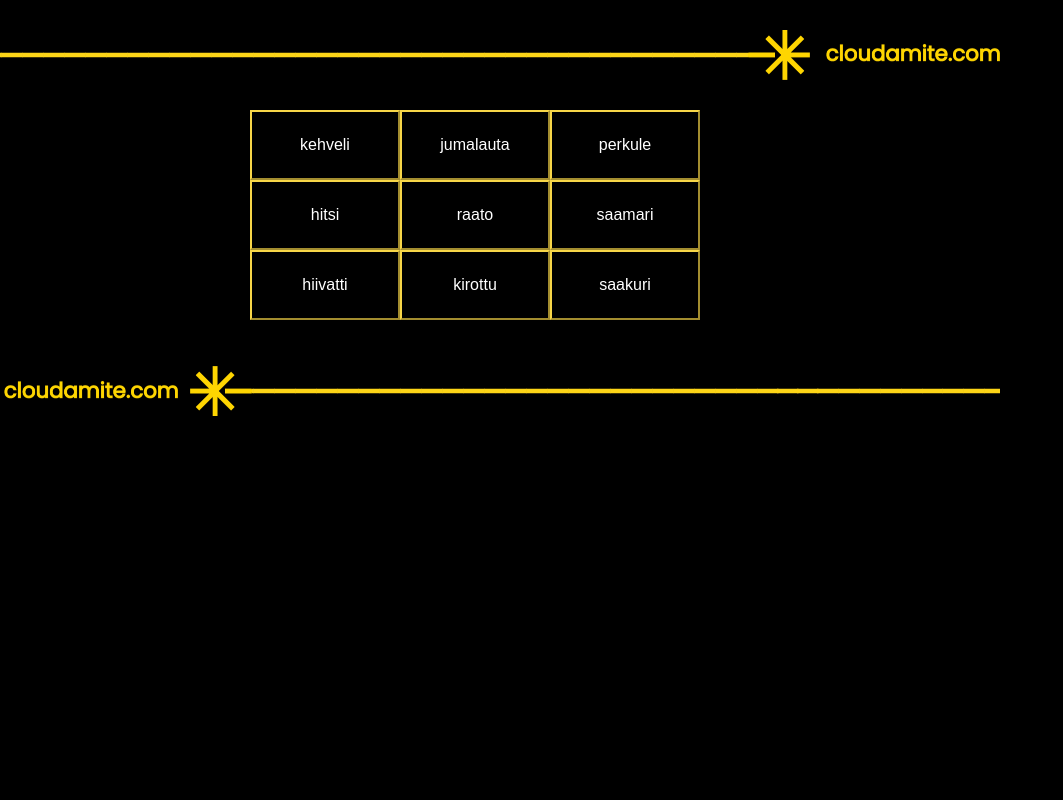
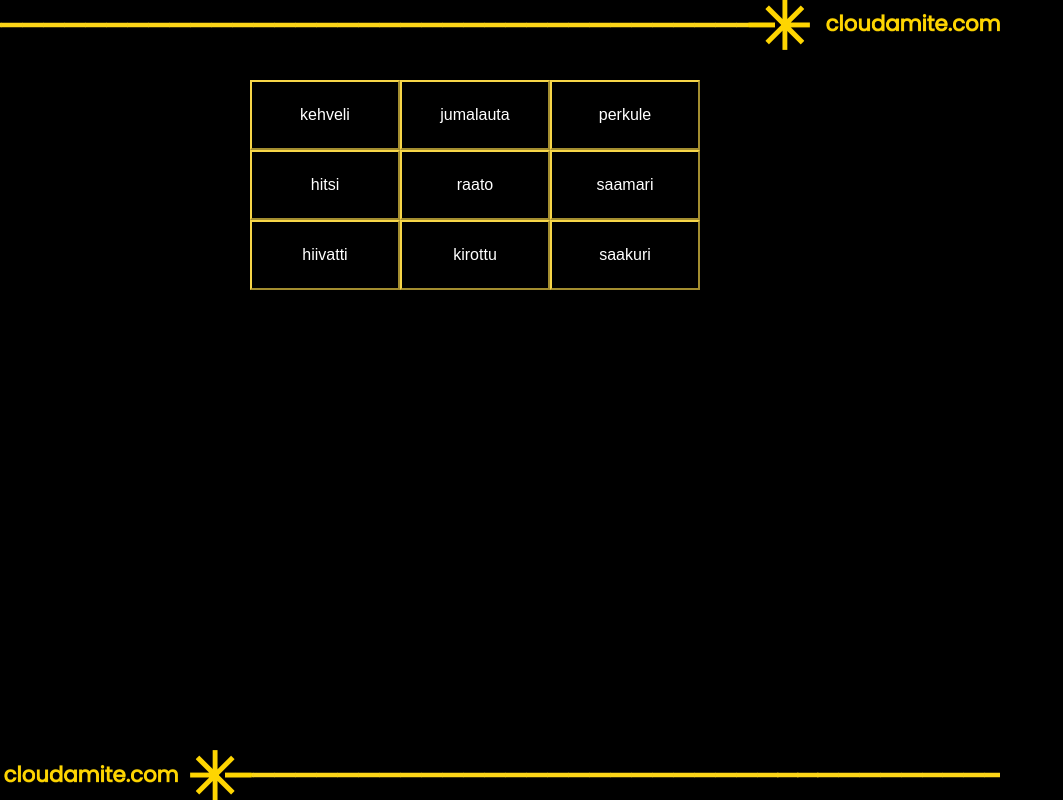
Before and after one commit to Summeli/kirosanabingo, a React (Create React App) app: page / in a window 1280 px wide. Shown: the whole page, without its empty margins (0-1063 px from the left). Built offline with nearby package versions, Linux system fonts and the light colour scheme.

Commit message:
graphical fixes

```diff
--- a/src/CloudamiteTop.tsx
+++ b/src/CloudamiteTop.tsx
@@ -6,7 +6,7 @@ class CloudamiteTop extends React.Component {
 
     render() {
         return(
-            <div className="cloudamite-logo-footer">
+            <div className="cloudamite-logo-top">
                   <div className="logo-top-left">
                     <img src={logoline} alt="Logol" />;
                   </div>
--- a/src/index.css
+++ b/src/index.css
@@ -18,6 +18,7 @@ code {
   background-color:transparent;
   height: 50px;
   position:relative;
+  top:0;
   overflow:hidden;
   white-space: nowrap;
   max-width: 1000px;
@@ -50,7 +51,8 @@ code {
   margin-top: 30px;
   background-color: transparent;
   height: 50px;
-  position:relative;
+  position:absolute;
+  bottom: 0;
   overflow:hidden;
   white-space: nowrap;
   max-width: 1000px;
```
